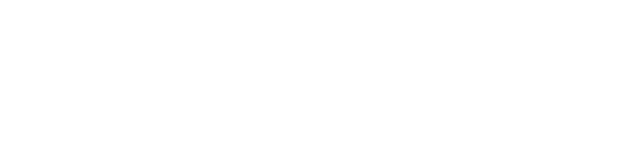
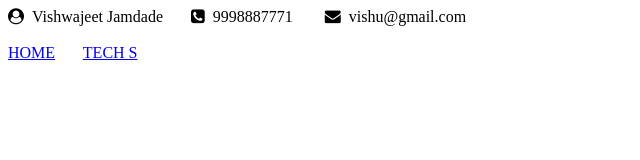
Before and after one commit to santoshsatnak/my-profile, a plain HTML site: page index.html in a window 1280 px wide. Shown: the whole page, without its empty margins (0-640 px from the left). Drawn offline with Linux system fonts and the light colour scheme.

Commit message:
Modified index for icons and links

```diff
--- a/index.html
+++ b/index.html
@@ -1,11 +1,65 @@
 <!DOCTYPE html>
+
 <html lang="en">
-<head>
-    <meta charset="UTF-8">
-    <meta name="viewport" content="width=device-width, initial-scale=1.0">
+
+  <head>
+
+    <meta charset="UTF-8" />
+
+    <meta http-equiv="X-UA-Compatible" content="IE=edge" />
+
+    <meta name="viewport" content="width=device-width, initial-scale=1.0" />
+
     <title>My Profile</title>
-</head>
-<body>
 
-</body>
-</html>
+    <link
+
+      rel="stylesheet"
+
+      href="https://cdnjs.cloudflare.com/ajax/libs/font-awesome/4.7.0/css/font-awesome.min.css"
+
+    />
+
+    <style>
+
+      figcaption {
+
+        display: inline;
+
+      }
+
+    </style>
+
+  </head>
+
+  <body>
+
+    <div>
+
+      <i class="fa fa-user-circle" aria-hidden="true"></i>&nbsp;
+
+      <figcaption>Vishwajeet Jamdade</figcaption>
+
+      &nbsp;&nbsp;&nbsp;&nbsp;&nbsp;
+
+      <i class="fa fa-phone-square" aria-hidden="true"></i>&nbsp;
+
+      <figcaption>9998887771</figcaption>
+
+      &nbsp;&nbsp;&nbsp;&nbsp;&nbsp;&nbsp;
+
+      <i class="fa fa-envelope" aria-hidden="true"></i>&nbsp;
+
+      <figcaption>vishu@gmail.com</figcaption>
+
+      &nbsp;
+
+    </div>
+
+    <br />
+
+    <div>
+
+      <a href="#">HOME</a>&nbsp;&nbsp;&nbsp;&nbsp;&nbsp;&nbsp;
+
+      <a href="#">TECH S
```
